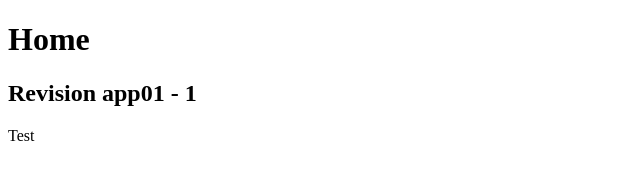
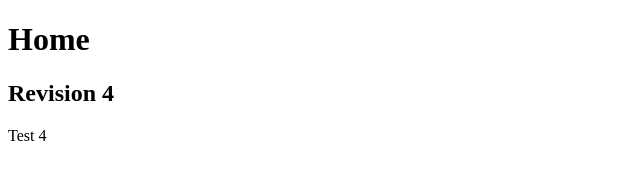
Before and after one commit to Kishorree/Project, a plain HTML site: page index.html in a window 1280 px wide. Shown: the whole page, without its empty margins (0-640 px from the left). Drawn offline with Linux system fonts and the light colour scheme.

Commit message:
Verion 4

```diff
--- a/index.html
+++ b/index.html
@@ -6,7 +6,7 @@
 </head>
 <body>
 <h1>Home</h1>
-<h2>Revision app01 - 1</h2>
-<p>Test</p>
+<h2>Revision 4</h2>
+<p>Test 4</p>
 </body>
 </html>
```
